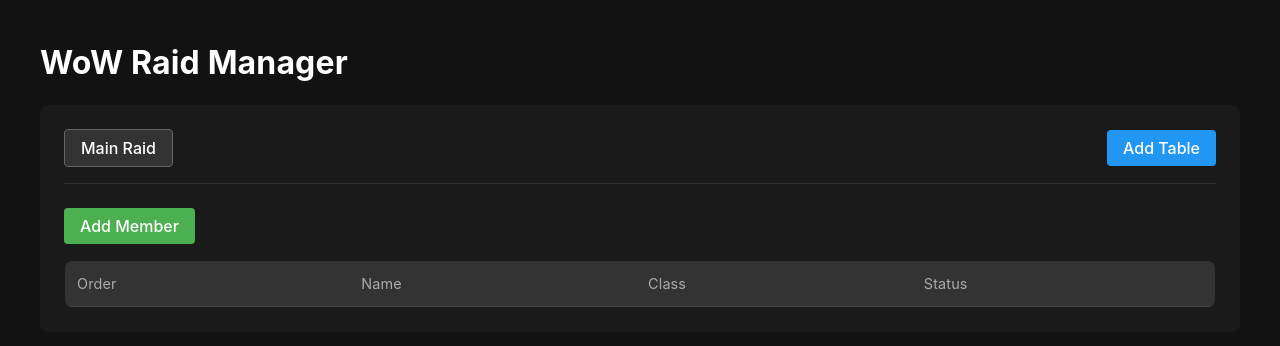
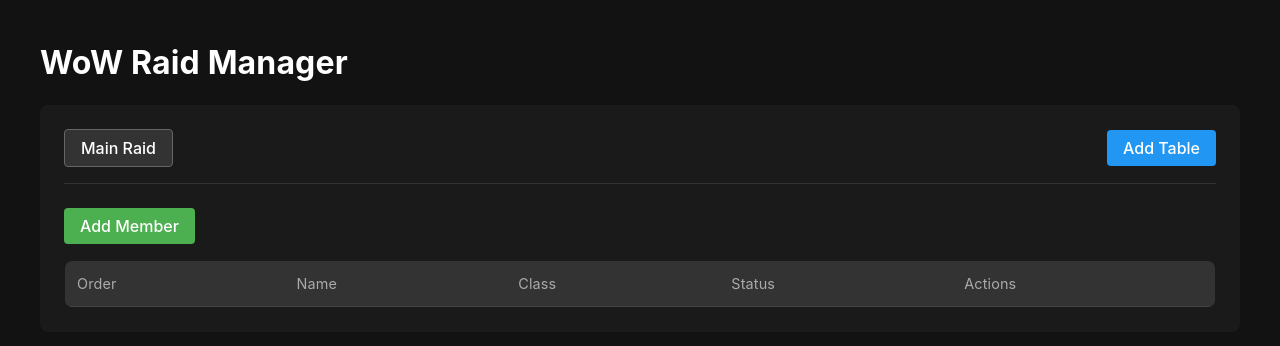
Before and after one commit to ReikRb/SuicideKingWoW, a React (Vite) app: page / in a window 1280 px wide. Shown: the top 346 px of the page. Built offline with nearby package versions, Linux system fonts and the light colour scheme.

Commit message:
updates ordering logic deletes and table persistency

```diff
--- a/src/App.tsx
+++ b/src/App.tsx
@@ -1,10 +1,11 @@
-import { useState } from 'react'
-import './App.css'
-import { AddMemberDialog } from './components/AddMemberDialog'
-import { RaidMemberTable } from './components/RaidMemberTable'
-import type { RaidMember, RaidTable, WowClass } from './types/wowTypes'
+import { useMemo, useState } from 'react';
+import './App.css';
+import { AddMemberDialog } from './components/AddMemberDialog';
+import { RaidMemberTable } from './components/RaidMemberTable';
+import type { EnrichedRaidMember, Player, RaidMember, RaidTable, WowClass } from './types/wowTypes';
 
 function App() {
+  const [players, setPlayers] = useState<Player[]>([]);
   const [tables, setTables] = useState<RaidTable[]>([
     {
       id: '1',
@@ -21,20 +22,58 @@
   const activeTable = tables.find(table => table.id === activeTableId);
 
   const handleAddMember = (name: string, playerClass: WowClass) => {
-    setTables(tables.map(table => {
-      if (table.id === activeTableId) {
-        const newMember: RaidMember = {
+    const existingPlayer = players.find(p => p.name.toLowerCase() === name.toLowerCase());
+    if (existingPlayer) {
+      // If player already exists, don't add again.
+      // Optionally, you could add them to the current table if they aren't already in it.
+      alert('A player with this name already exists.');
+      return;
+    }
+
+    const newPlayer: Player = {
       id: Math.random().toString(36).substr(2, 9),
       name,
       class: playerClass,
+    };
+    setPlayers([...players, newPlayer]);
+
+    // Add the new player to all existing tables
+    setTables(currentTables => currentTables.map(table => {
+      const newMember: RaidMember = {
+        id: newPlayer.id,
         status: 'present',
         order: table.members.length + 1
       };
       return { ...table, members: [...table.members, newMember] };
-      }
-      return table;
     }));
   };
+
+  const handleDeleteMember = (playerId: string) => {
+    // Remove the player from the global list
+    setPlayers(players.filter(p => p.id !== playerId));
+
+    // Remove the player from all tables
+    setTables(tables.map(table => ({
+      ...table,
+      members: table.members.filter(m => m.id !== playerId)
+    })));
+  };
+
+  const membersForActiveTable = useMemo((): EnrichedRaidMember[] => {
+    if (!activeTable) return [];
+
+    const enrichedMembers = activeTable.members.map(member => {
+      const playerInfo = players.find(p => p.id === member.id);
+      if (!playerInfo) return null; // Should not happen in normal operation
+      return {
+        ...member,
+        name: playerInfo.name,
+        class: playerInfo.class,
+      };
+    }).filter((m): m is EnrichedRaidMember => m !== null);
+
+    return enrichedMembers.sort((a, b) => a.order - b.order);
+  }, [activeTable, players]);
 
   return (
     <div style={styles.container}>
@@ -58,9 +97,13 @@
                       style={styles.removeButton}
                       onClick={(e) => {
                         e.stopPropagation();
-                        setTables(tables.filter(t => t.id !== table.id));
-                        if (activeTableId === table.id) {
-                          setActiveTableId(tables[0].id);
+                        const newTables = tables.filter(t => t.id !== table.id);
+                        setTables(newTables);
+                        if (activeTableId === table.id && newTables.length > 0) {
+                          setActiveTableId(newTables[0].id);
+                        } else if (newTables.length === 0) {
+                          // Optional: handle the case where no tables are left
+                          // For example, create a default one or show a message.
                         }
                       }}
                     >
@@ -87,14 +130,24 @@
                 Add Member
               </button>
               <RaidMemberTable
-                members={activeTable.members}
-                onUpdateMembers={(members) => {
-                  setTables(tables.map(table =>
-                    table.id === activeTableId
-                      ? { ...table, members }
-                      : table
-                  ));
+                members={membersForActiveTable}
+                onUpdateMembers={(updatedMembers) => {
+                  const newTables = tables.map(table => {
+                    if (table.id === activeTableId) {
+                      // When updating, we only receive EnrichedRaidMember,
+                      // so we need to strip it back to RaidMember for storage.
+                      const updatedPlainMembers: RaidMember[] = updatedMembers.map(m => ({
+                        id: m.id,
+                        order: m.order,
+                        status: m.status,
+                      }));
+                      return { ...table, members: updatedPlainMembers };
+                    }
+                    return table;
+                  });
+                  setTables(newTables);
                 }}
+                onDeleteMember={handleDeleteMember}
               />
             </>
           )}
@@ -111,7 +164,27 @@
         <div style={styles.overlay}>
           <div style={styles.dialog}>
             <h2 style={styles.dialogTitle}>Add New Table</h2>
-            <div style={styles.dialogContent}>
+            <form
+              onSubmit={(e) => {
+                e.preventDefault();
+                if (newTableName.trim()) {
+                  const newTable: RaidTable = {
+                    id: Math.random().toString(36).substr(2, 9),
+                    name: newTableName.trim(),
+                    // When creating a new table, populate it with all existing players
+                    members: players.map((player, index) => ({
+                      id: player.id,
+                      status: 'present',
+                      order: index + 1,
+                    })),
+                  };
+                  setTables([...tables, newTable]);
+                  setActiveTableId(newTable.id);
+                  setNewTableName('');
+                  setIsAddingTable(false);
+                }
+              }}
+            >
               <input
                 style={styles.input}
                 type="text"
@@ -120,31 +193,22 @@
                 onChange={(e) => setNewTableName(e.target.value)}
                 autoFocus
               />
-            </div>
               <div style={styles.dialogActions}>
                 <button
                   style={styles.cancelButton}
+                  type="button"
                   onClick={() => setIsAddingTable(false)}
                 >
                   Cancel
                 </button>
                 <button
                   style={styles.submitButton}
-                onClick={() => {
-                  if (newTableName.trim()) {
-                    setTables([...tables, {
-                      id: Math.random().toString(36).substr(2, 9),
-                      name: newTableName.trim(),
-                      members: []
-                    }]);
-                    setNewTableName('');
-                    setIsAddingTable(false);
-                  }
-                }}
+                  type="submit"
                 >
                   Add
                 </button>
               </div>
+            </form>
           </div>
         </div>
       )}
--- a/src/components/RaidMemberTable.tsx
+++ b/src/components/RaidMemberTable.tsx
@@ -1,17 +1,18 @@
 import { useState } from 'react';
-import type { RaidMember } from '../types/wowTypes';
+import type { EnrichedRaidMember } from '../types/wowTypes';
 import { classColors } from '../types/wowTypes';
 
 interface RaidMemberTableProps {
-  members: RaidMember[];
-  onUpdateMembers: (members: RaidMember[]) => void;
+  members: EnrichedRaidMember[];
+  onUpdateMembers: (members: EnrichedRaidMember[]) => void;
+  onDeleteMember: (memberId: string) => void;
 }
 
-export function RaidMemberTable({ members, onUpdateMembers }: RaidMemberTableProps) {
-  const [draggedMember, setDraggedMember] = useState<RaidMember | null>(null);
+export function RaidMemberTable({ members, onUpdateMembers, onDeleteMember }: RaidMemberTableProps) {
+  const [draggedMember, setDraggedMember] = useState<EnrichedRaidMember | null>(null);
   const [dragOverId, setDragOverId] = useState<string | null>(null);
 
-  const handleDragStart = (member: RaidMember) => {
+  const handleDragStart = (member: EnrichedRaidMember) => {
     setDraggedMember(member);
   };
 
@@ -20,7 +21,7 @@
     e.dataTransfer.dropEffect = 'move';
   };
 
-  const handleDrop = (targetMember: RaidMember) => {
+  const handleDrop = (targetMember: EnrichedRaidMember) => {
     if (!draggedMember || draggedMember.id === targetMember.id) return;
 
     const newMembers = [...members];
@@ -53,6 +54,45 @@
     onUpdateMembers(newMembers);
   };
 
+  const handleSuicideKing = (memberId: string) => {
+    const memberToMove = members.find(m => m.id === memberId);
+    if (!memberToMove || memberToMove.status !== 'present') return;
+
+    // 1. Get the list of members who are present
+    const presentMembers = members.filter(m => m.status === 'present');
+
+    // 2. Find the member to move, remove them, and add them to the end of the present list
+    const memberToMoveIndex = presentMembers.findIndex(m => m.id === memberId);
+    if (memberToMoveIndex === -1) return; // Should not happen if logic is correct
+
+    const [movedMember] = presentMembers.splice(memberToMoveIndex, 1);
+    presentMembers.push(movedMember);
+
+    // 3. Reconstruct the list, preserving non-present members' positions
+    let presentIndex = 0;
+    const newMembers = members.map(originalMember => {
+      if (originalMember.status === 'present') {
+        // If the original member was present, take the next from the newly ordered list
+        return presentMembers[presentIndex++];
+      }
+      // Otherwise, it's an absent/missing member, so keep them in place
+      return originalMember;
+    });
+
+    // 4. Update the order property for all members
+    const finalMembers = newMembers.map((member, index) => ({
+      ...member,
+      order: index + 1,
+    }));
+
+    onUpdateMembers(finalMembers);
+  };
+
+  const handleDelete = (memberId: string) => {
+    // This now calls the global delete function
+    onDeleteMember(memberId);
+  };
+
   return (
     <table style={styles.table}>
       <thead>
@@ -61,6 +101,7 @@
           <th style={styles.th}>Name</th>
           <th style={styles.th}>Class</th>
           <th style={styles.th}>Status</th>
+          <th style={styles.th}>Actions</th>
         </tr>
       </thead>
       <tbody>
@@ -102,6 +143,19 @@
               }}>
                 {member.status}
               </span>
+            </td>
+            <td style={styles.td}>
+              <button onClick={() => handleDelete(member.id)} style={styles.actionButton}>
+                <svg xmlns="http://www.w3.org/2000/svg" width="16" height="16" fill="currentColor" viewBox="0 0 16 16">
+                  <path d="M5.5 5.5A.5.5 0 0 1 6 6v6a.5.5 0 0 1-1 0V6a.5.5 0 0 1 .5-.5zm2.5 0a.5.5 0 0 1 .5.5v6a.5.5 0 0 1-1 0V6a.5.5 0 0 1 .5-.5zm3 .5a.5.5 0 0 0-1 0v6a.5.5 0 0 0 1 0V6z"/>
+                  <path fillRule="evenodd" d="M14.5 3a1 1 0 0 1-1 1H13v9a2 2 0 0 1-2 2H5a2 2 0 0 1-2-2V4h-.5a1 1 0 0 1-1-1V2a1 1 0 0 1 1-1H6a1 1 0 0 1 1-1h2a1 1 0 0 1 1 1h3.5a1 1 0 0 1 1 1v1zM4.118 4 4 4.059V13a1 1 0 0 0 1 1h6a1 1 0 0 0 1-1V4.059L11.882 4H4.118zM2.5 3V2h11v1h-11z"/>
+                </svg>
+              </button>
+              <button onClick={() => handleSuicideKing(member.id)} style={styles.actionButton}>
+                <svg xmlns="http://www.w3.org/2000/svg" width="16" height="16" fill="currentColor" viewBox="0 0 16 16">
+                  <path fillRule="evenodd" d="M1.646 4.646a.5.5 0 0 1 .708 0L8 10.293l5.646-5.647a.5.5 0 0 1 .708.708l-6 6a.5.5 0 0 1-.708 0l-6-6a.5.5 0 0 1 0-.708z"/>
+                </svg>
+              </button>
             </td>
           </tr>
         ))}
@@ -151,4 +205,11 @@
       filter: 'brightness(1.1)',
     },
   },
+  actionButton: {
+    background: 'none',
+    border: 'none',
+    color: 'white',
+    cursor: 'pointer',
+    padding: '4px',
+  }
 };
```
Also changed, not shown: src/types/wowTypes.ts (+8 -1 lines), 2 other files (tests, documents, lock files or other folders). Lines whose indentation alone changed are shown as unchanged.
